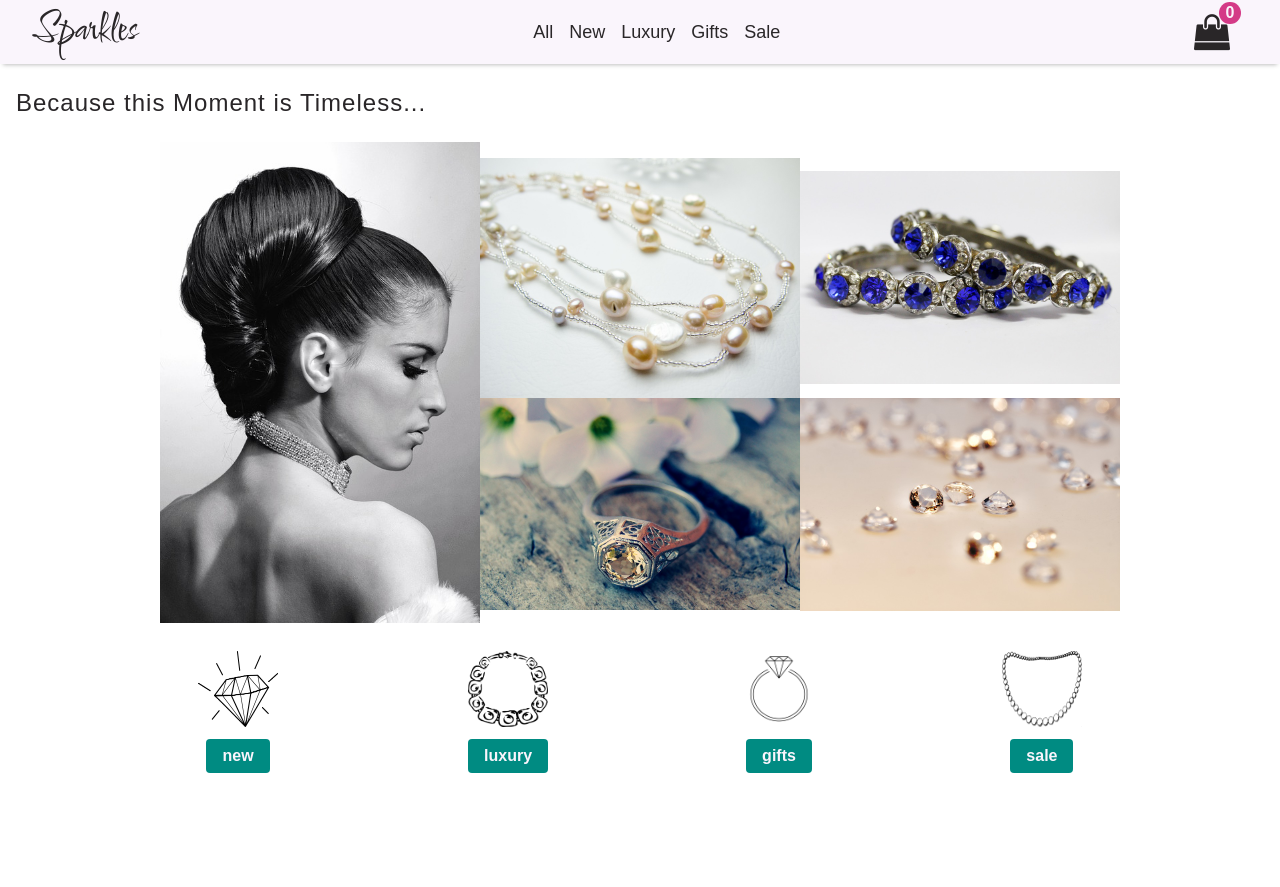
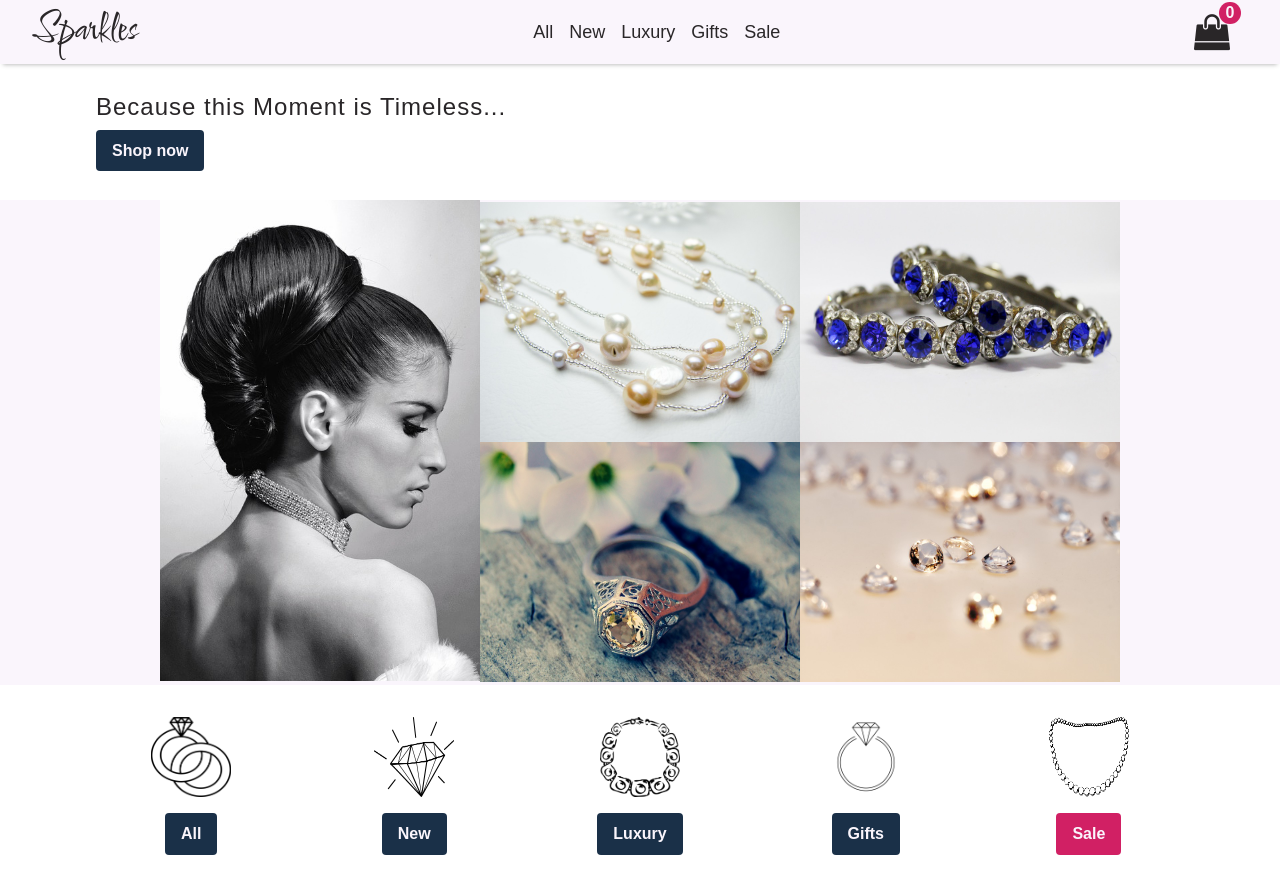
Before and after one commit to RReiso/sparkles, a React (Create React App) app: page / in a window 1280 px wide. Before the commit the page ends 805 px from the top, so only its background shows below. Built offline with nearby package versions, Linux system fonts and the light colour scheme; what random-bool, random-float would draw is missing.

Commit message:
Style homepage for mobile screens and desktop

```diff
--- a/src/components/Home.js
+++ b/src/components/Home.js
@@ -7,17 +7,22 @@ const Home = () => {
     homeImages;
   return (
     <main>
-      <h2 className="intro-line">Because this Moment is Timeless...</h2>
+      <div className="intro">
+        <h2 className="intro-line">Because this Moment is Timeless...</h2>
+        <Link className="btn-secondary" to="/all">
+          Shop now
+        </Link>
+      </div>
       <section className="home-images">
         <div>
           <img src={img2} alt="woman" />
         </div>
         <div>
-          <div className="home-images">
+          <div className="home-images-small">
             <img src={img1} alt="pearl necklase" />
             <img src={img3} alt="rings with blue stones" />
           </div>
-          <div className="home-images">
+          <div className="home-images-small">
             <img src={img4} alt="ring with a yellow stone" />
             <img src={img5} alt="diamonds" />
           </div>
@@ -27,27 +32,33 @@ const Home = () => {
         <p className="explore">Explore our collection:</p>
         <div className="icons">
           <div className="icon">
+            <img src={icon4} alt="diamond" />
+            <Link to="/all" className="btn-secondary">
+              All
+            </Link>
+          </div>
+          <div className="icon">
             <img src={icon3} alt="diamond" />
             <Link to="/new" className="btn-secondary">
-              new
+              New
             </Link>
           </div>
           <div className="icon">
             <img src={icon1} alt="necklase" />
             <Link to="/luxury" className="btn-secondary">
-              luxury
+              Luxury
             </Link>
           </div>
           <div className="icon">
             <img src={icon5} alt="ring" />
             <Link to="/gifts" className="btn-secondary">
-              gifts
+              Gifts
             </Link>
           </div>
           <div className="icon">
             <img src={icon2} alt="pearl necklase" />
-            <Link to="/sale" className="btn-secondary">
-              sale
+            <Link to="/sale" className="btn-primary">
+              Sale
             </Link>
           </div>
         </div>
--- a/src/styles/abstracts/mixins.scss
+++ b/src/styles/abstracts/mixins.scss
@@ -7,9 +7,8 @@
   cursor: pointer;
   font-size: 1rem;
   font-weight: bold;
-  margin: 0.5rem;
   outline: none;
-  padding: 0.5rem 1rem;
+  padding: 0.75rem 1rem;
   text-decoration: none;
   transition: all ease-in 0.1s;
   @if $color == $gold {
@@ -29,3 +28,10 @@
   -webkit-box-shadow: 0px 4px 4px -3px rgba(0, 0, 0, 0.253);
   box-shadow: 0px 4px 4px -3px rgba(0, 0, 0, 0.253);
 }
+
+@mixin flex-center {
+  display: flex;
+  align-items: center;
+  justify-content: center;
+  flex-wrap: wrap;
+}
--- a/src/styles/abstracts/variables.scss
+++ b/src/styles/abstracts/variables.scss
@@ -1,5 +1,5 @@
-$pink: #d43a87;
-$blue: #008b82;
+$pink: #d12064;
+$blue: #1a3048;
 $gold: #dbaf37;
 $black: #292628;
 $white: #faf5fc;
--- a/src/styles/base/reset.scss
+++ b/src/styles/base/reset.scss
@@ -7,7 +7,10 @@ html {
 *,
 *:before,
 *:after {
+  box-sizing: inherit;
+}
+
+body {
   margin: 0;
   padding: 0;
-  box-sizing: inherit;
 }
--- a/src/styles/pages/Home.scss
+++ b/src/styles/pages/Home.scss
@@ -2,20 +2,27 @@
 @use "../abstracts/mixins.scss" as *;
 @import url("https://fonts.googleapis.com/css2?family=Comforter&display=swap");
 
-.intro-line {
-  padding: 1.5rem 1rem;
-  letter-spacing: 1px;
-  font-weight: 400;
-  line-height: 30px;
+.intro {
+  margin: 1rem 1rem 2rem;
+  padding: 0.5rem 0;
+  &-line {
+    letter-spacing: 1px;
+    font-weight: 400;
+    line-height: 30px;
+  }
 }
 
 .home-images {
-  display: flex;
-  justify-content: center;
-  align-items: center;
-  flex-wrap: wrap;
+  @include flex-center;
+  background-color: $white;
   img {
     width: 100%;
+  }
+  &-small {
+    @include flex-center;
+    img {
+      min-height: 15rem;
+    }
   }
 }
 
@@ -34,19 +41,23 @@
   margin: 1rem 1rem 1.5rem;
   .icon {
     padding-top: 0.5rem;
+    margin: 0.5rem;
     display: flex;
     flex-direction: column;
     justify-content: center;
     align-items: center;
   }
   img {
-    max-width: 4rem;
-    height: 4rem;
-    padding-bottom: 0.25rem;
+    max-width: 5rem;
+    height: 6rem;
+    padding-bottom: 1rem;
   }
 }
 
 @media (min-width: 41em) {
+  .intro {
+    margin: 1rem 6rem 2rem;
+  }
   .home-images img {
     width: 20rem;
   }
@@ -54,11 +65,4 @@
   .explore {
     display: none;
   }
-
-  .icons {
-    img {
-      max-width: 5rem;
-      height: 5rem;
-    }
-  }
 }
```
